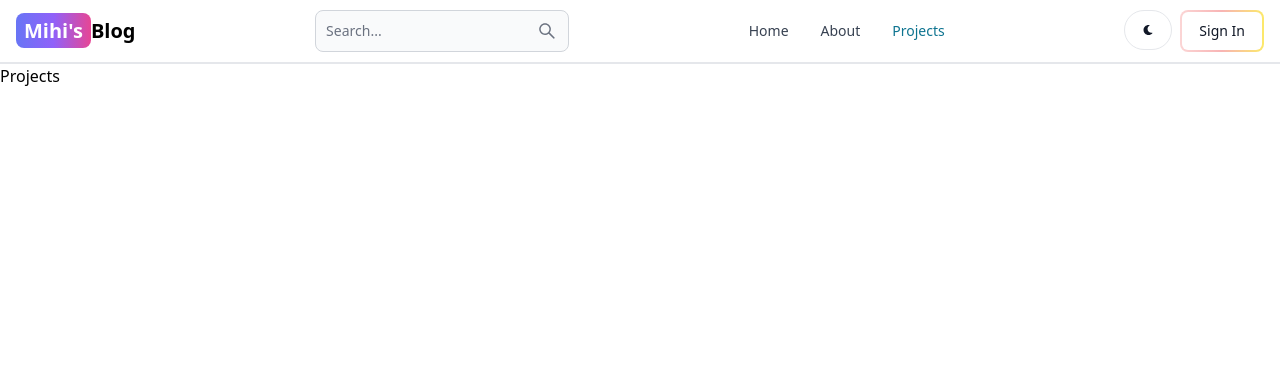
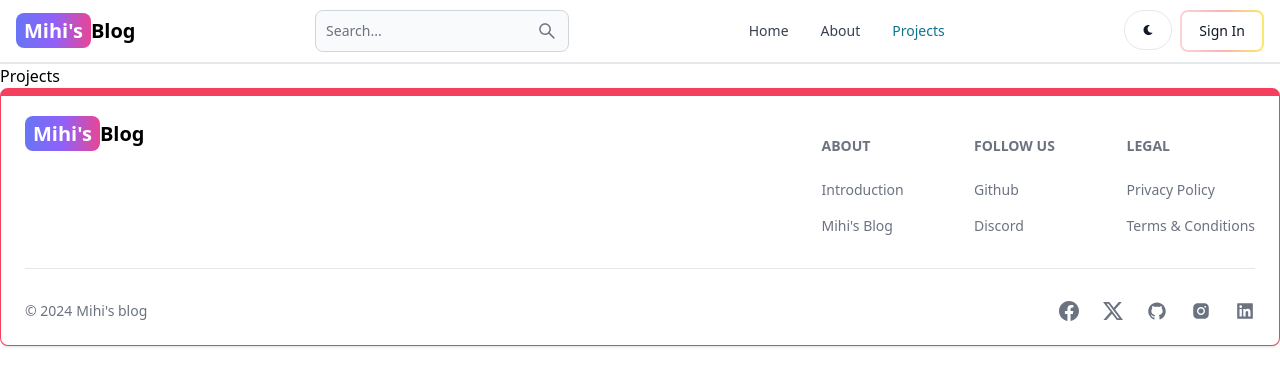
Before and after one commit to MiHiii/blog-step-by-step, a React (Vite) app in the folder client/: page /projects in a window 1280 px wide. Shown: the top 386 px of the page. Built offline with nearby package versions, Linux system fonts and the light colour scheme.

Commit message:
create and add footer component

```diff
--- a/client/src/App.jsx
+++ b/client/src/App.jsx
@@ -6,6 +6,7 @@
 import Dashboard from "./pages/Dashboard";
 import Projects from "./pages/Projects";
 import Header from "./components/Header";
+import Footer from "./components/Footer";
 
 export default function App() {
   return (
@@ -19,6 +20,7 @@
         <Route path="/dashboard" element={<Dashboard />} />
         <Route path="/projects" element={<Projects />} />
       </Routes>
+      <Footer />
     </BrowserRouter>
   );
 }
--- /dev/null
+++ b/client/src/components/Footer.jsx
@@ -0,0 +1,99 @@
+import { Footer } from "flowbite-react";
+import { Link } from "react-router-dom";
+import { BsFacebook, BsTwitter, BsTwitterX } from "react-icons/bs";
+import { AiFillGithub, AiFillInstagram, AiFillLinkedin } from "react-icons/ai";
+
+export default function FooterCom() {
+  return (
+    <Footer container className="border border-t-8 border-rose-500">
+      <div className="w-full max-w-7xl max-auto">
+        <div className="grid w-full justify-between sm:flex md:grid-cols-1">
+          <div>
+            <Link
+              to="/"
+              className="self-center whitespace-nowrap text-lg sm:text-xl font-semibold dark:text-white"
+            >
+              <span
+                className="
+            px-2
+            py-1
+            bg-gradient-to-r
+            from-indigo-500
+            via-purple-500
+            to-pink-500
+            rounded-lg
+            text-white
+          "
+              >
+                Mihi's
+              </span>
+              Blog
+            </Link>
+          </div>
+          <div className="grid grid-cols-2 gap-8 mt-4 sm:grid-cols-3 sm:gap-6">
+            <div>
+              <Footer.Title title="About" />
+              <Footer.LinkGroup col>
+                <Footer.Link href="#" target="_blank" rel="noopener noreferrer">
+                  Introduction
+                </Footer.Link>
+                <Footer.Link
+                  href="/about"
+                  target="_blank"
+                  rel="noopener noreferrer"
+                >
+                  Mihi's Blog
+                </Footer.Link>
+              </Footer.LinkGroup>
+            </div>
+            <div>
+              <Footer.Title title="Follow us" />
+              <Footer.LinkGroup col>
+                <Footer.Link
+                  href="https://github.com/MiHiii"
+                  target="_blank"
+                  rel="noopener noreferrer"
+                >
+                  Github
+                </Footer.Link>
+                <Footer.Link href="#" target="_blank" rel="noopener noreferrer">
+                  Discord
+                </Footer.Link>
+              </Footer.LinkGroup>
+            </div>
+            <div>
+              <Footer.Title title="Legal" />
+              <Footer.LinkGroup col>
+                <Footer.Link href="#">Privacy Policy</Footer.Link>
+                <Footer.Link href="#">Terms & Conditions</Footer.Link>
+              </Footer.LinkGroup>
+            </div>
+          </div>
+        </div>
+        <Footer.Divider />
+        <div className="w-full sm:flex sm:items-center sm:justify-between">
+          <Footer.Copyright by="Mihi's blog" year={new Date().getFullYear()} />
+          <div className="flex gap-6 sm:mt-0 mt-4 sm:justify-center">
+            <Footer.Icon
+              href="https://www.facebook.com/profile.php?id=100043128612883"
+              icon={BsFacebook}
+            />
+            <Footer.Icon
+              href="https://twitter.com/?lang=vi"
+              icon={BsTwitterX}
+            />
+            <Footer.Icon href="https://github.com/MiHiii" icon={AiFillGithub} />
+            <Footer.Icon
+              href="https://www.instagram.com/hieupham761/"
+              icon={AiFillInstagram}
+            />
+            <Footer.Icon
+              href="https://www.linkedin.com/in/mihi-undefined-49203527a/"
+              icon={AiFillLinkedin}
+            />
+          </div>
+        </div>
+      </div>
+    </Footer>
+  );
+}
```
